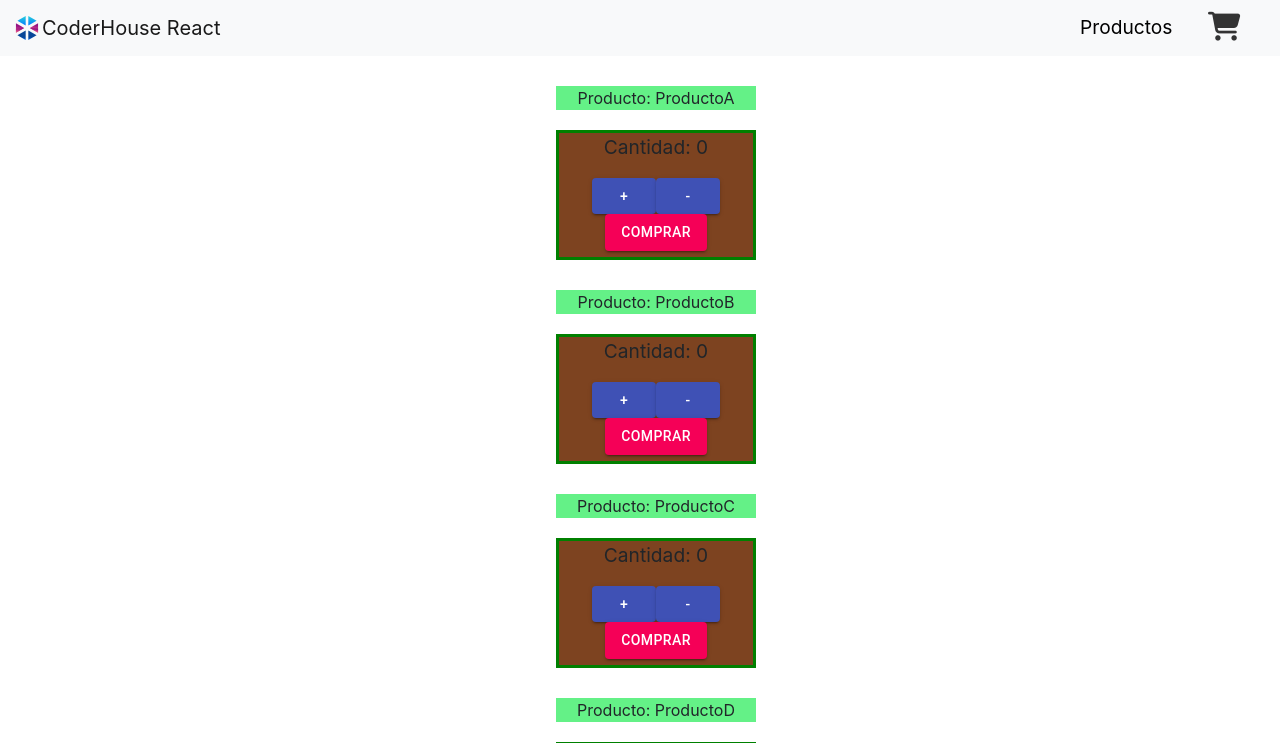
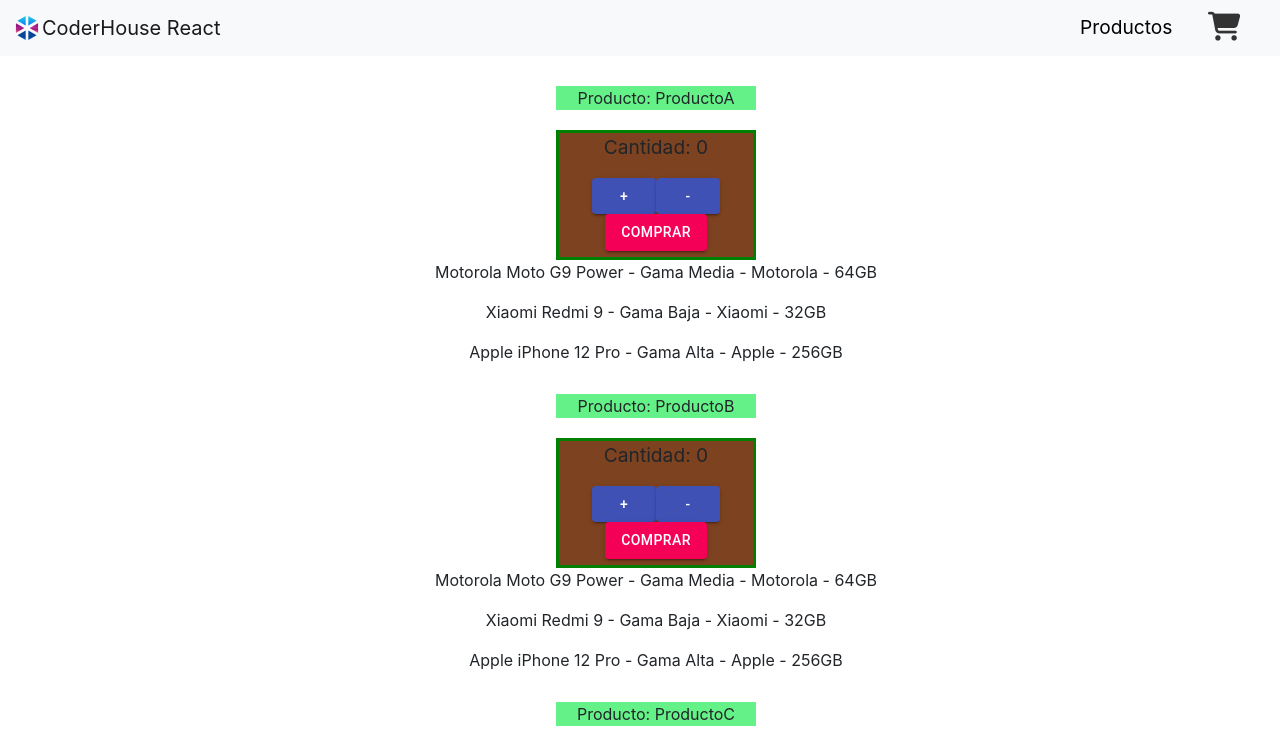
Before and after one commit to Zynno-Dev/ReactStore, a React (Create React App) app: page / in a window 1280 px wide. Shown: the top 743 px of the page. Built offline with nearby package versions, Linux system fonts and the light colour scheme.

Commit message:
Items with delay

```diff
--- a/src/App.js
+++ b/src/App.js
@@ -8,12 +8,12 @@
       <header>
         <NavBar/>
       </header>
-      <body>
+      <div>
               <ItemListContainer greating="ProductoA"/>
               <ItemListContainer greating="ProductoB"/>
               <ItemListContainer greating="ProductoC"/>
               <ItemListContainer greating="ProductoD"/>
-      </body>
+      </div>
     </div>
   );
 }
--- a/src/Components/CartWidget/CartWidget.js
+++ b/src/Components/CartWidget/CartWidget.js
@@ -5,7 +5,7 @@
 const CartWidget = () => {
     return (
         <a href="#">
-            <i class="fas fa-shopping-cart cartIcon"></i>
+            <i className="fas fa-shopping-cart cartIcon"></i>
         </a>
     )
 }
--- a/src/Components/ItemCount/ItemCount.js
+++ b/src/Components/ItemCount/ItemCount.js
@@ -29,13 +29,13 @@
   return (
     <div className="contador">
       <p>Cantidad: {num}</p>
-        <Button variant="contained" color="primary" onClick={function(){if(num != stock ) {Modificador(num + 1)}}}>
+        <Button variant="contained" color="primary" onClick={function(){if(num !== stock ) {Modificador(num + 1)}}}>
           +
         </Button>
-        <Button variant="contained" color="primary" onClick={function(){if(num != 0 ) {Modificador(num - 1)}}}>
+        <Button variant="contained" color="primary" onClick={function(){if(num !== 0 ) {Modificador(num - 1)}}}>
           -
         </Button>
-        <Button variant="contained" color="secondary" onClick={() => {num==0? console.log("Compra no valida") : onAdd(num)}}>
+        <Button variant="contained" color="secondary" onClick={() => {num===0? console.log("Compra no valida") : onAdd(num)}}>
           Comprar
         </Button>
     </div>
--- a/src/Components/ItemListContainer/ItemListContainer.js
+++ b/src/Components/ItemListContainer/ItemListContainer.js
@@ -1,6 +1,7 @@
 import './style.css'
 import React from "react";
 import ItemCount from '../ItemCount/ItemCount';
+import Items from '../Items/Items';
 
 const ItemlistContainer = ({ greating }) => {
 
@@ -13,6 +14,7 @@
       <ul className="Greatings">
         <li className="GreatingsLi">Producto: {greating}</li>
         <ItemCount initial={0} stock={5} onAdd={onAdd}/>
+        <Items/>
       </ul>
     </div>
 )};
--- /dev/null
+++ b/src/Components/Items/Items.js
@@ -0,0 +1,36 @@
+import React, { Component } from 'react';
+
+import Mocks from '../Mock/Mock'
+
+
+class Items extends Component {
+
+  constructor() {
+    console.log('Constructor');
+    super();
+    this.state = {
+      lag: [],
+    };
+  }
+
+
+  componentDidMount() {
+    setTimeout(() => {
+      this.setState({
+        lag: Mocks,
+      });
+    }, 2000);
+  }
+
+  render() {
+    return (
+        <div className="Cards-container">
+          {this.state.lag.map((lag) => {
+            return <p>{lag.title} - {lag.description}</p>;
+          })}
+        </div>
+    );
+  }
+}
+
+export default Items;
--- /dev/null
+++ b/src/Components/Mock/Mock.js
@@ -0,0 +1,29 @@
+export const Mocks = [
+    {
+      id: 1,
+      title: 'Motorola Moto G9 Power',
+      description:
+        'Gama Media - Motorola - 64GB',
+      price: '$37922',
+      pictureURL:'https://mercadositio.com/productos/1617805078/01_1617806149.webp?v=1150420',
+    },
+    {
+        id: 2,
+        title: 'Xiaomi Redmi 9',
+        description:
+          'Gama Baja - Xiaomi - 32GB',
+        price: '$23890',
+        pictureURL:'https://mercadositio.com/productos/1595858218/02_1595858818.webp',
+    },
+    {
+        id: 3,
+        title: 'Apple iPhone 12 Pro',
+        description:
+          'Gama Alta - Apple - 256GB',
+        price: '$243380',
+        pictureURL:'https://mercadositio.com/productos/1614977236/01_1614982183.webp?v=1150420',
+    },
+  ];
+
+
+    export default Mocks;
```
